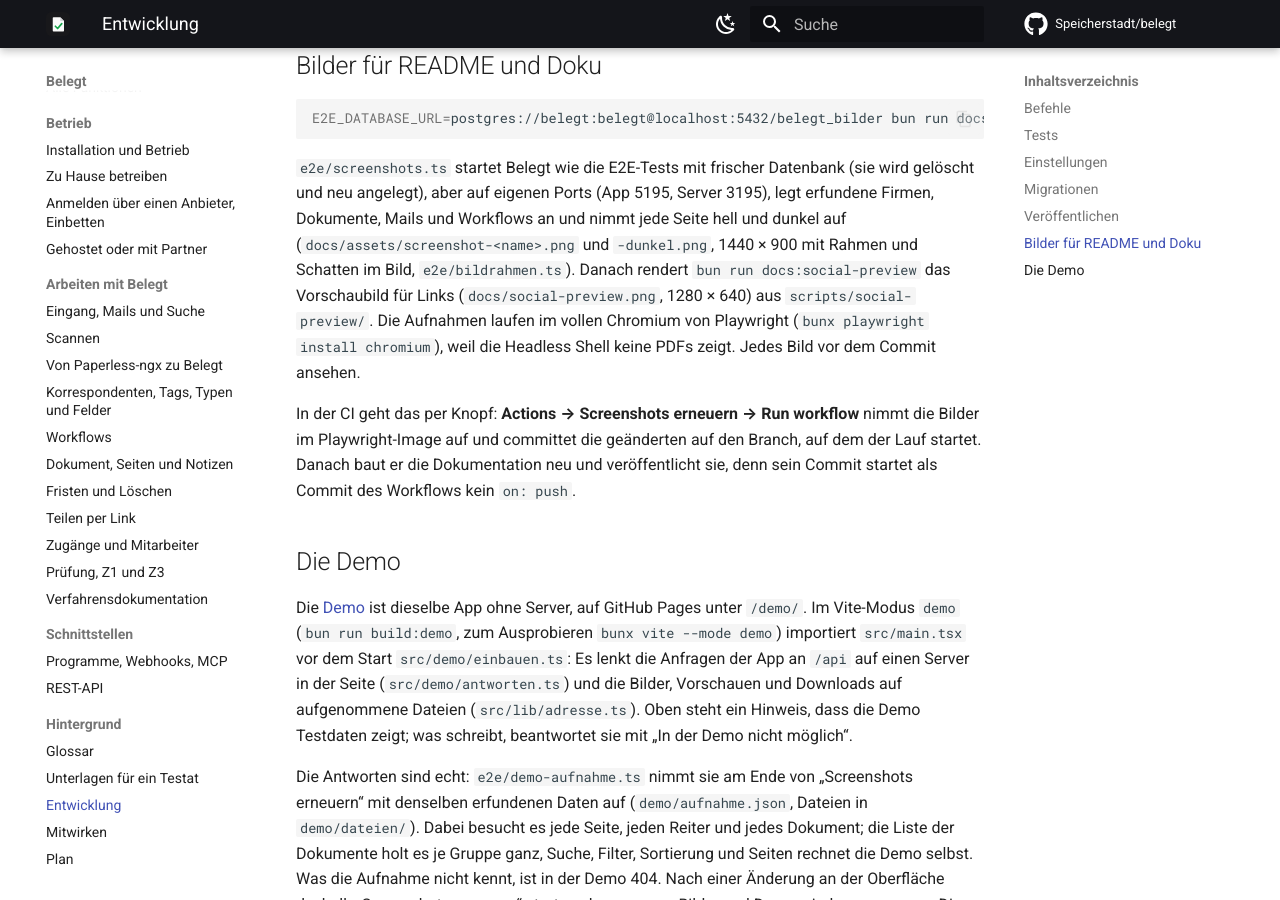
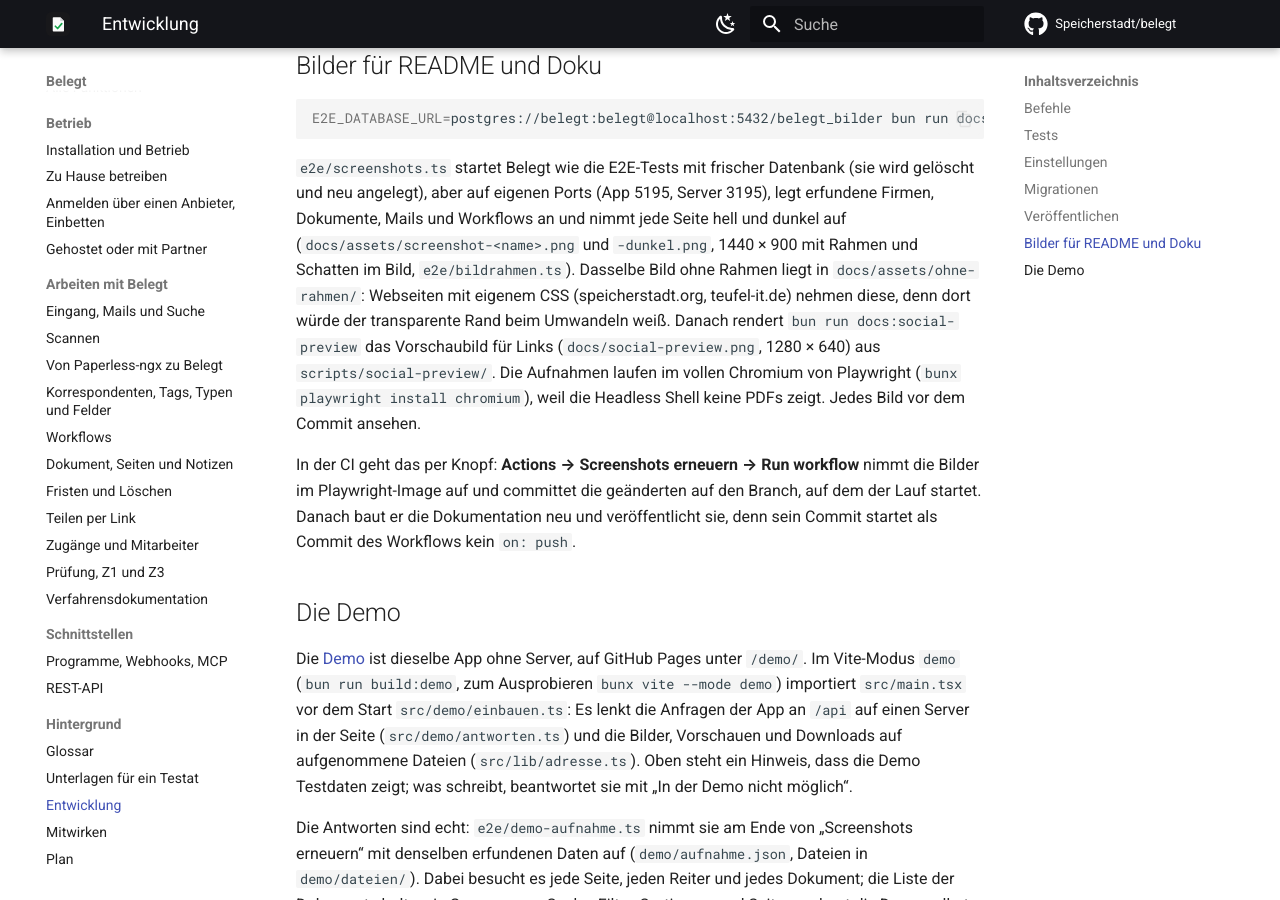
Before and after one commit to Speicherstadt/belegt, an MkDocs documentation site: the page built from docs/entwicklung.md, in a window 1280 px wide and 900 px high, scrolled down 4899 px. Built offline with MkDocs 1.6.1 and Material for MkDocs 9.7.7, drawn with Linux system fonts in a browser that asks for light colours; plug-ins that fetch from the network failed and are left out; comment, search, counter and statistics services are not loaded.

Commit message:
Screenshots zusätzlich ohne Rahmen für Webseiten
Der transparente Rand aus bildrahmen.ts wurde auf speicherstadt.org und teufel-it.de beim Umwandeln weiß
und stand als weißer Rahmen in den Projektkarten. Die Doku-Aufnahme schreibt jedes Bild jetzt auch ohne
Rahmen nach docs/assets/ohne-rahmen/; README und Doku behalten den Rahmen.

Co-Authored-By: Claude Opus 5.5 <noreply@anthropic.com>

```diff
--- a/docs/entwicklung.md
+++ b/docs/entwicklung.md
@@ -145,7 +145,8 @@ E2E_DATABASE_URL=postgres://belegt:belegt@localhost:5432/belegt_bilder bun run d
 `e2e/screenshots.ts` startet Belegt wie die E2E-Tests mit frischer Datenbank (sie wird gelöscht und neu angelegt), aber
 auf eigenen Ports (App 5195, Server 3195), legt erfundene Firmen, Dokumente, Mails und Workflows an und nimmt jede
 Seite hell und dunkel auf (`docs/assets/screenshot-<name>.png` und `-dunkel.png`, 1440 × 900 mit Rahmen und Schatten
-im Bild, `e2e/bildrahmen.ts`). Danach rendert `bun run docs:social-preview` das Vorschaubild für Links
+im Bild, `e2e/bildrahmen.ts`). Dasselbe Bild ohne Rahmen liegt in `docs/assets/ohne-rahmen/`: Webseiten mit eigenem
+CSS (speicherstadt.org, teufel-it.de) nehmen diese, denn dort würde der transparente Rand beim Umwandeln weiß. Danach rendert `bun run docs:social-preview` das Vorschaubild für Links
 (`docs/social-preview.png`, 1280 × 640) aus `scripts/social-preview/`. Die Aufnahmen laufen im vollen Chromium von Playwright
 (`bunx playwright install chromium`), weil die Headless Shell keine PDFs zeigt. Jedes Bild vor dem Commit ansehen.
 
```
Also changed, not shown: 2 other files.
